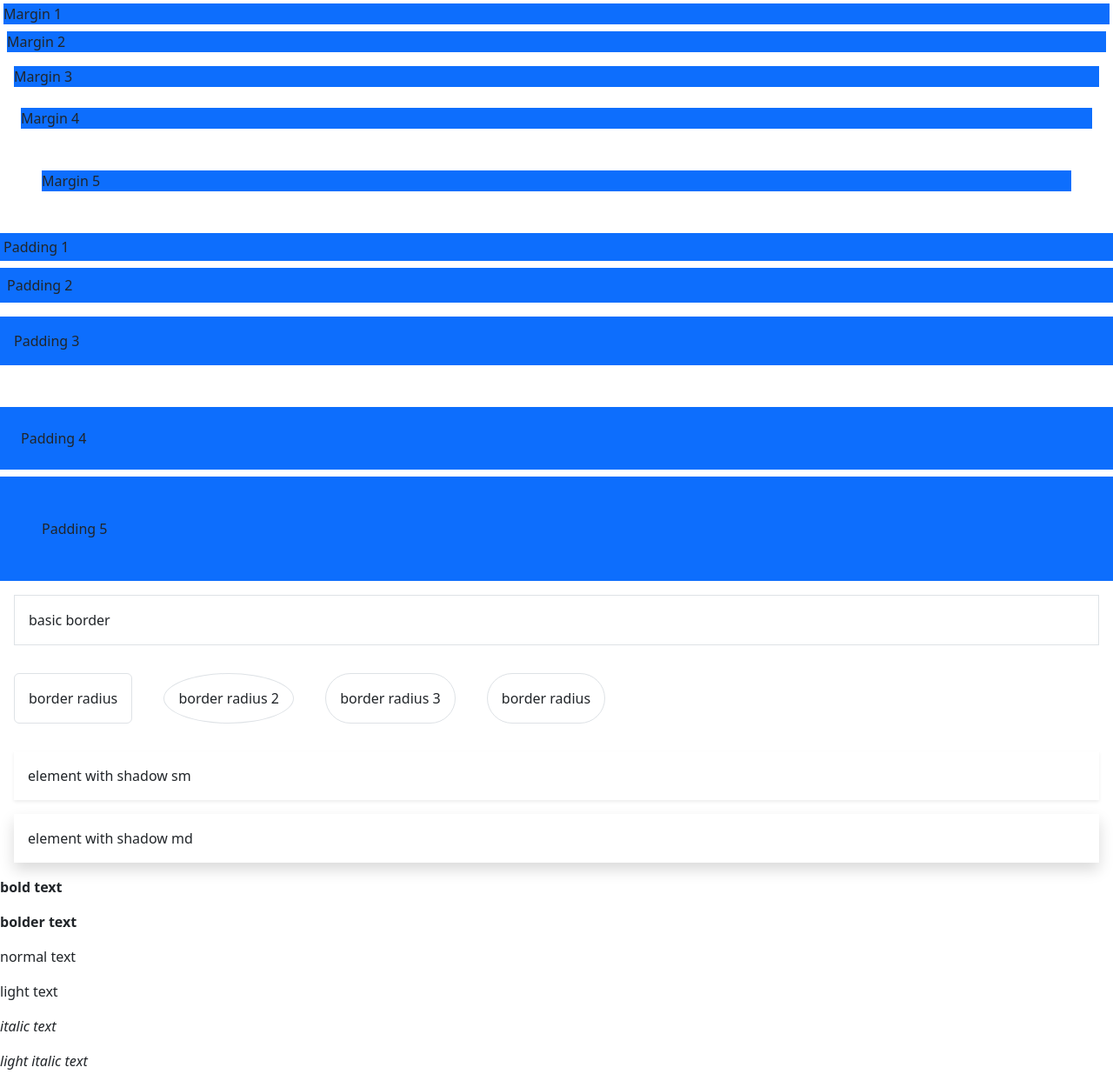
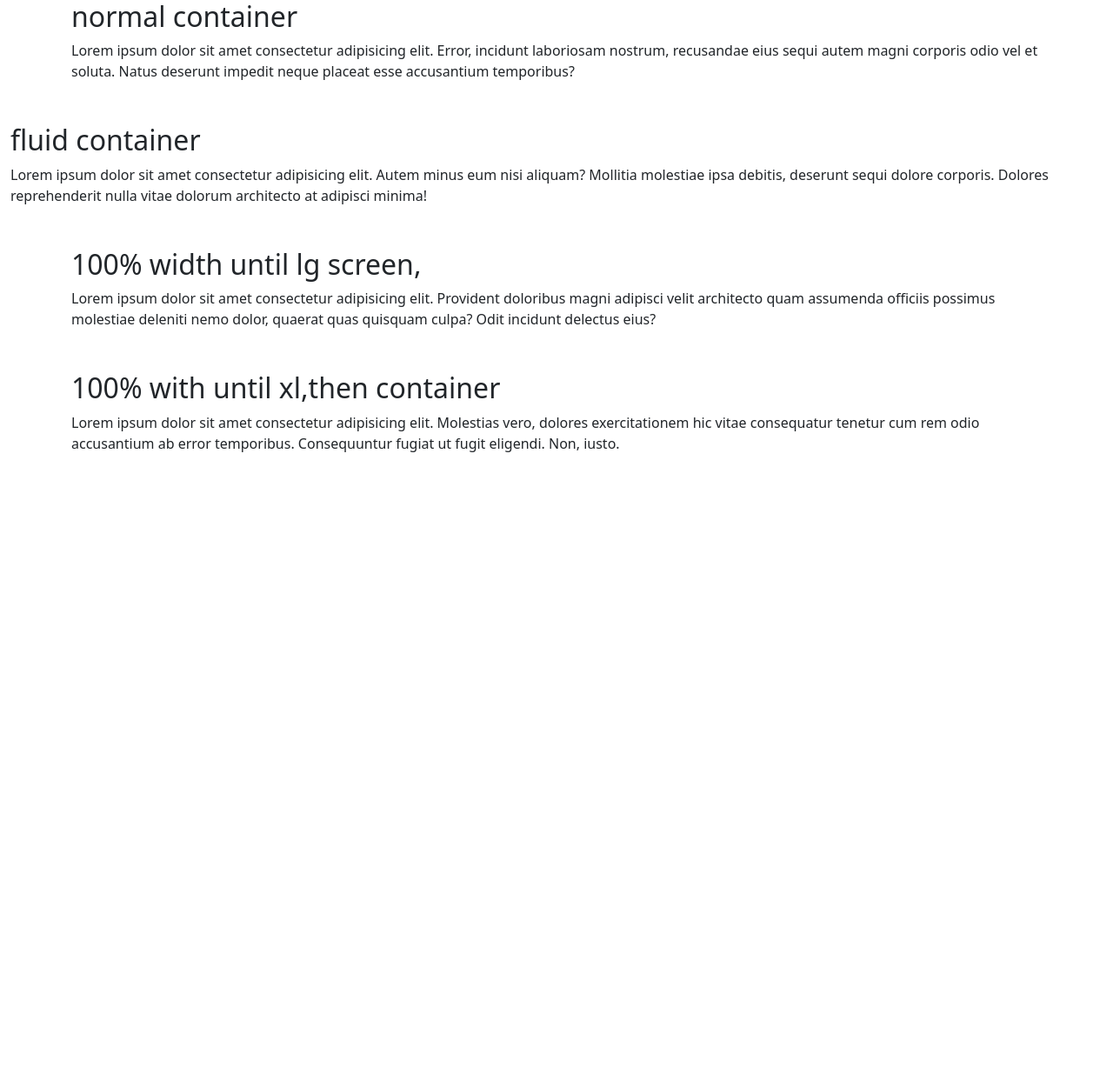
Before and after one commit to phungnam123/bootstrap5-tutorial, a plain HTML site: page index.html in a window 1280 px wide. Shown: the whole page at 87% size. After the commit the page ends 800 px from the top, so only its background shows below. Drawn offline with nearby package versions, Linux system fonts and the light colour scheme.

Commit message:
containers

```diff
--- a/index.html
+++ b/index.html
@@ -13,40 +13,45 @@
   </head>
   <body>
     <!-- MARGIN AND PADDING -->
-    <div class="bg-primary m-1">Margin 1</div>
-    <div class="bg-primary m-2">Margin 2</div>
-    <div class="bg-primary m-3">Margin 3</div>
-    <div class="bg-primary m-4">Margin 4</div>
-    <div class="bg-primary m-5">Margin 5</div>
+    <div class="container">
+      <h2>normal container</h2>
+      <p>
+        Lorem ipsum dolor sit amet consectetur adipisicing elit. Error, incidunt
+        laboriosam nostrum, recusandae eius sequi autem magni corporis odio vel
+        et soluta. Natus deserunt impedit neque placeat esse accusantium
+        temporibus?
+      </p>
+    </div>
 
-    <div class="bg-primary p-1 mb-2">Padding 1</div>
-    <div class="bg-primary p-2 mb-3">Padding 2</div>
-    <div class="bg-primary p-3 mb-5">Padding 3</div>
-    <div class="bg-primary p-4 mb-2">Padding 4</div>
-    <div class="bg-primary p-5">Padding 5</div>
+    <div class="container-fluid my-5">
+      <h2>fluid container</h2>
+      <p>
+        Lorem ipsum dolor sit amet consectetur adipisicing elit. Autem minus eum
+        nisi aliquam? Mollitia molestiae ipsa debitis, deserunt sequi dolore
+        corporis. Dolores reprehenderit nulla vitae dolorum architecto at
+        adipisci minima!
+      </p>
+    </div>
 
-    <!-- border -->
-    <div class="m-3 p-3 border mb-3">basic border</div>
+    <div class="container-lg my-5">
+      <h2>100% width until lg screen,</h2>
+      <p>
+        Lorem ipsum dolor sit amet consectetur adipisicing elit. Provident
+        doloribus magni adipisci velit architecto quam assumenda officiis
+        possimus molestiae deleniti nemo dolor, quaerat quas quisquam culpa?
+        Odit incidunt delectus eius?
+      </p>
+    </div>
 
-    <span class="m-3 p-3 border rounded d-inline-block">border radius</span>
-    <span class="m-3 p-3 border rounded-circle d-inline-block"
-      >border radius 2</span
-    >
-    <span class="m-3 p-3 border rounded-pill d-inline-block"
-      >border radius 3</span
-    >
-    <span class="m-3 p-3 border rounded-5 d-inline-block">border radius</span>
-    <!-- box shadow -->
-    <div class="m-3 p-3 shadow-sm">element with shadow sm</div>
-    <div class="m-3 p-3 shadow">element with shadow md</div>
-
-    <!-- font weight -->
-    <p class="fw-bold">bold text</p>
-    <p class="fw-bolder">bolder text</p>
-    <p>normal text</p>
-    <p class="fw-light">light text</p>
-    <p class="fst-italic">italic text</p>
-    <p class="fst-italic fw-light">light italic text</p>
+    <div class="container-xl my-5">
+      <h2>100% with until xl,then container</h2>
+      <p>
+        Lorem ipsum dolor sit amet consectetur adipisicing elit. Molestias vero,
+        dolores exercitationem hic vitae consequatur tenetur cum rem odio
+        accusantium ab error temporibus. Consequuntur fugiat ut fugit eligendi.
+        Non, iusto.
+      </p>
+    </div>
     <!-- BOOTSTRAP JS -->
     <script
       src="https://cdn.jsdelivr.net/npm/bootstrap@5.3.3/dist/js/bootstrap.bundle.min.js"
```
